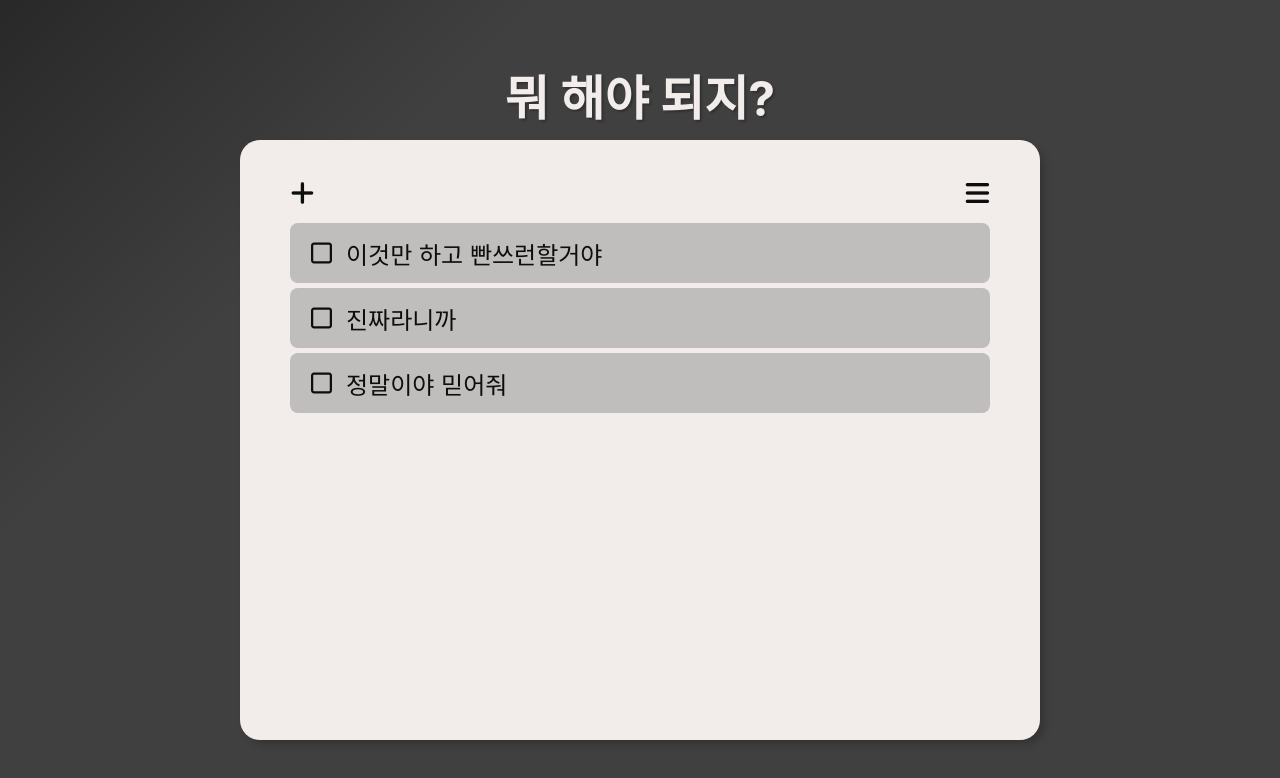
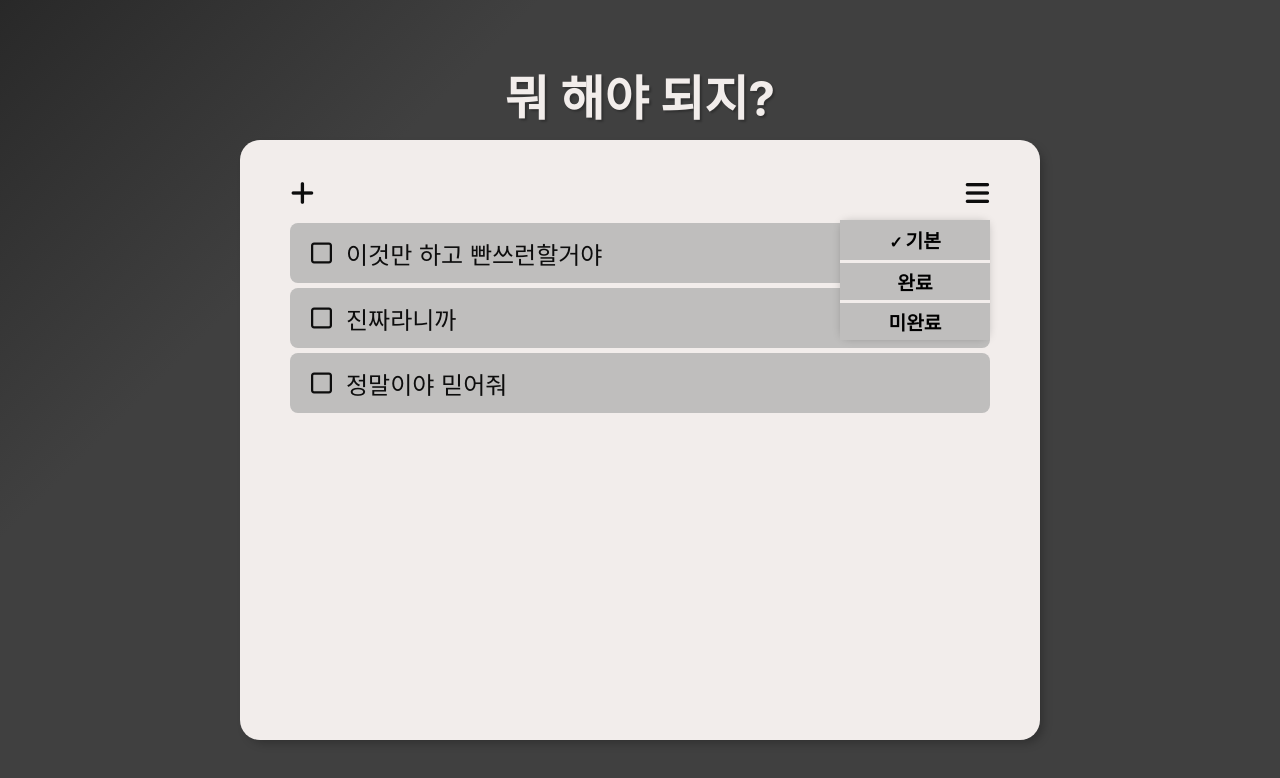
Before and after one commit to ninefloor/my-todolist-app, a React (Create React App) app: page / in a window 1280 px wide. Both pictures are taken after a click on the button 977 px from the left and 192 px from the top of the page. Shown: the top 778 px of the page. Built offline with nearby package versions, Linux system fonts and the light colour scheme; a web font is replaced by a local one.

Commit message:
feat: 필터 기능 추가

```diff
--- a/src/App.css
+++ b/src/App.css
@@ -37,6 +37,7 @@ h1{
   justify-content: space-between;
   width: 700px;
   margin-bottom: 18px;
+  position: relative;
 }
 
 .modalBg {
--- a/src/App.js
+++ b/src/App.js
@@ -2,13 +2,15 @@ import "./App.css";
 import TodoList from "./components/TodoList";
 import AddTodo from "./components/AddTodo";
 import EditTodo from "./components/EditTodo";
-import { IconButton } from "./components/styledComponents";
+import { Filter, IconButton } from "./components/styledComponents";
 import { useState, useEffect } from "react";
 import { useSelector } from "react-redux";
 
 function App() {
   const [isAdd, setIsAdd] = useState(false);
   const [isEdit, setIsEdit] = useState([false, -1, ""]);
+  const [filter, setFilter] = useState('default');
+  const [isFilter, setIsFilter] = useState(false);
   const todoList = useSelector((state) => state);
   useEffect(() => {
     localStorage.setItem("data", JSON.stringify(todoList));
@@ -22,17 +24,19 @@ function App() {
         <EditTodo isEdit={isEdit} setIsEdit={setIsEdit} />
       ) : undefined}
       <main>
+
         <h1>뭐 해야 되지?</h1>
         <div className="container">
           <div className="btnContainer">
             <IconButton onClick={addClickHandler}>
               <i className="fa-solid fa-2xl fa-plus"></i>
             </IconButton>
-            <IconButton>
+            <IconButton onClick={() => setIsFilter(!isFilter)}>
               <i className="fa-solid fa-2xl fa-bars"></i>
             </IconButton>
+            {isFilter ? <Filter setIsFilter={setIsFilter} filter={filter} setFilter={setFilter} /> : undefined}
           </div>
-          <TodoList setIsEdit={setIsEdit} />
+          <TodoList setIsEdit={setIsEdit} filter={filter} />
         </div>
       </main>
     </>
--- a/src/components/TodoList.js
+++ b/src/components/TodoList.js
@@ -1,11 +1,32 @@
 import Todo from "./Todo.js";
 import { useSelector } from "react-redux";
 
-const TodoList = ({setTodoList, setIsEdit}) => {
-  const todoList = useSelector(state => state)
+const TodoList = ({ setTodoList, setIsEdit, filter }) => {
+  const todoList = useSelector((state) => state);
   return (
     <ul className="todoList">
-      {todoList.map((todo, idx) => <Todo todo={todo} key={todo.id} idx={idx} setTodoList={setTodoList} setIsEdit={setIsEdit}/>)}
+      {todoList
+        .filter((todo) => {
+          switch(filter){
+            case 'default':
+              return true;
+            case 'checked':
+              return todo.checked;
+            case 'unChecked':
+              return !todo.checked;
+            default:
+              return true;
+          }
+        })
+        .map((todo, idx) => (
+          <Todo
+            todo={todo}
+            key={todo.id}
+            idx={idx}
+            setTodoList={setTodoList}
+            setIsEdit={setIsEdit}
+          />
+        ))}
     </ul>
   );
 };
--- a/src/components/styledComponents.js
+++ b/src/components/styledComponents.js
@@ -74,4 +74,80 @@ const CheckBox = ({ todo, checkedHandler }) => {
   );
 };
 
-export { CheckBox, TextInput, TextButton, IconButton, Button };
+const FilterUl = styled.ul`
+  position: absolute;
+  z-index: 3;
+  right: 0;
+  top: 40px;
+  width: 150px;
+  display: flex;
+  flex-direction: column;
+  justify-content: space-between;
+  align-items: center;
+  border-radius: 8px;
+  transition: all 0.1s ease-in;
+  box-shadow: 0px 0px 10px -2px rgba(0, 0, 0, 0.25);
+  li {
+    width: 100%;
+    height: 40px;
+    border-top: 3px solid #f2edeb;
+    text-align: center;
+    background-color: #bfbebd;
+    transition: all 0.1s ease-in;
+    &:hover {
+      background-color: #404040;
+      button {
+        transition: all 0.1s ease-in;
+        color: #f2edeb;
+      }
+    }
+    &:first-child {
+      border: none;
+    }
+    button {
+      width: 100%;
+      height: 100%;
+      font-size: 1.2rem;
+      font-weight: bold;
+      border: 0;
+      background: none;
+      outline: none;
+      cursor: pointer;
+
+      &.active::before {
+        content: "✓";
+        margin-right: 3px;
+        font-size: 1rem;
+      }
+    }
+  }
+`;
+
+const Filter = ({ filter, setFilter, setIsFilter }) => {
+  const clickHandler = (e) => {
+    const { name } = e.target;
+    setFilter(name);
+    setIsFilter(false);
+  };
+  return (
+    <FilterUl>
+      <li>
+        <button name="default" className={filter === "default" ? 'active' : ''} onClick={(e) => clickHandler(e)}>
+          기본
+        </button>
+      </li>
+      <li>
+        <button name="checked" className={filter === "checked" ? 'active' : ''} onClick={(e) => clickHandler(e)}>
+          완료
+        </button>
+      </li>
+      <li>
+        <button name="unChecked" className={filter === "unChecked" ? 'active' : ''} onClick={(e) => clickHandler(e)}>
+          미완료
+        </button>
+      </li>
+    </FilterUl>
+  );
+};
+
+export { CheckBox, TextInput, TextButton, IconButton, Button, Filter };
```
